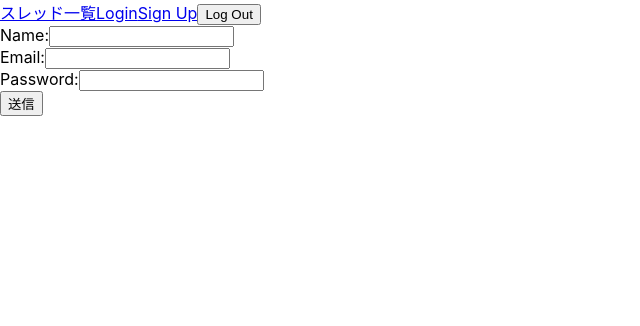
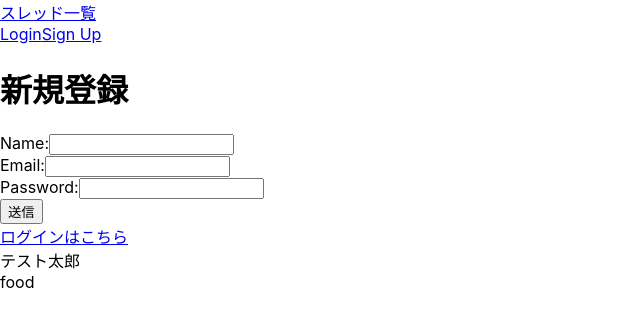
Before and after one commit to satouyuuki/react-yojigen-app, a React (Create React App) app in the folder yojigen-app/: page /signup in a window 1280 px wide. Shown: the top 326 px of the page, without its empty margins (0-640 px from the left). Built offline with nearby package versions, Linux system fonts and the light colour scheme.

Commit message:
ログインとの切り分け

```diff
--- a/yojigen-app/src/App.js
+++ b/yojigen-app/src/App.js
@@ -1,26 +1,45 @@
 import React, { Component } from 'react';
+import Login from './components/Login';
+import Signup from './components/Signup';
+import GuestRoute from './components/GuestRoute';
+import { BrowserRouter as Router, Route, Switch } from 'react-router-dom';
+import './App.css';
+import Header from './components/Header';
 import Create from './components/Create';
 import Edit from './components/Edit';
 import Comment from './components/Comment';
 import Thread from './components/Thread';
-import Header from './components/Header';
-import Login from './components/Login';
-import Signup from './components/Signup';
-import { BrowserRouter as Router, Route } from 'react-router-dom';
-import './App.css';
 
 class App extends Component {
+  constructor(props) {
+    super(props);
+    this.state= {
+      test: 'テスト太郎'
+    }
+    this.updateState = this.updateState.bind(this);
+  }
+  updateState(state) {
+    this.setState({test: state});
+  }
   render() {
     return (
-      <Router>
-        <Header />
-        <Route path='/login' component={Login} />
-        <Route path='/signup' component={Signup} />
-        <Route path='/thread/comment/:id' component={Comment} />
-        <Route exact path='/' component={Thread} />
-        <Route path='/thread/edit/:id' component={Edit} />
-        <Route path='/thread/create' component={Create} />
-      </Router>
+      <div>
+        <Router>
+          <Header updateState={this.updateState} name={this.state.test}/>
+          <Switch>
+            {/* <Route exact path='/' component={Default} /> */}
+            <Route exact path="/" component={Thread} />
+            <Route path="/thread/comment/:id" component={Comment} />
+            <Route path="/thread/edit/:id" component={Edit} />
+            <Route path="/thread/create" component={Create} />
+
+            <GuestRoute path='/login' children={<Login />}  updateState={this.updateState} name={this.state.test} />
+            <GuestRoute path='/signup' children={<Signup />}  updateState={this.updateState} name={this.state.test} />
+          </Switch>
+          <div>{this.state.test}</div>
+        </Router>
+        <footer>food</footer>
+      </div>
     )
   }
 }
--- /dev/null
+++ b/yojigen-app/src/components/GuestRoute.js
@@ -0,0 +1,31 @@
+import React, { Component }  from 'react';
+import { Route, Redirect } from 'react-router-dom';
+
+// function GuestRoute(props) {
+//   console.log(props);
+//   const isAuth = true;
+//   return isAuth ? <Redirect to="/"/> : <Route {...props}/>
+// }
+class GuestRoute extends Component {
+  constructor(props) {
+    super(props);
+    this.state = {};
+    console.log('guestRoute');
+    console.log(this.props);
+  }
+  componentDidUpdate() {
+    this.authChack();
+  }
+  authChack() {
+    const isAuth = this.props.name === 'テスト太郎' ? false : true;
+    return isAuth;
+  }
+  render() {
+    const isAuth = this.authChack();
+    return (
+      isAuth ? <Redirect to="/" /> : <Route {...this.props} />
+    );
+  }
+}
+
+export default GuestRoute;
--- a/yojigen-app/src/components/Header.js
+++ b/yojigen-app/src/components/Header.js
@@ -1,25 +1,66 @@
 import React, { Component } from 'react';
 import { withRouter, Link } from 'react-router-dom';
-
+/**
+ * 認証状態を保持する変数
+ */
+// var UserStatus = {
+//   auth: false
+// };
 class Header extends Component {
   constructor(props) {
     super(props);
+    // this.state = {
+    //   name: '',
+    // }
+    console.log('header')
+  }
+  componentDidMount() {
+    let token = localStorage.getItem('token');
+    if (token === null) return;
+    token += "Bearer " + token;
+    console.log(token);
+    fetch('/user-name', {
+      headers: {
+        "Content-type": 'application/json',
+        "Authorization": token,
+      }
+    })
+      .then(res => res.json())
+      .then((data) => {
+        // UserStatus.auth = true;
+        this.props.updateState(data.name);
+        // this.setState({
+        //   name: data.name
+        // })
+      })
+      .catch(err => console.log(err));
   }
   handleLogout() {
     localStorage.removeItem('token');
     alert('ログアウトしました');
+    console.log(this.props);
+    this.props.updateState('テスト太郎');
     this.props.history.push('/login');
   }
   render() {
     return (
       <div>
         <Link to="/">スレッド一覧</Link>
-        <Link to="/login">Login</Link>
-        <Link to="/signup">Sign Up</Link>
-        <button onClick={this.handleLogout.bind(this)}>Log Out</button>
+        {this.props.name != 'テスト太郎'
+          ?
+          <div>
+            <button onClick={this.handleLogout.bind(this)}>Log Out</button>
+            <span>{this.props.name}さん</span>
+          </div>
+          :
+          <div>
+            <Link to="/login">Login</Link>
+            <Link to="/signup">Sign Up</Link>
+          </div>
+        }
       </div>
     )
   }
 }
-
+// this.props propsにhistory objectが渡される
 export default withRouter(Header);
--- a/yojigen-app/src/components/Login.js
+++ b/yojigen-app/src/components/Login.js
@@ -1,5 +1,5 @@
 import React, { Component } from 'react';
-import { Link } from 'react-router-dom';
+import { Link, withRouter } from 'react-router-dom';
 
 class Login extends Component {
   constructor(props) {
@@ -8,6 +8,8 @@ class Login extends Component {
       email: '',
       password: ''
     }
+    console.log('login');
+    console.log(this.props);
   }
   handleEmailVal(e) {
     this.setState({
@@ -38,13 +40,15 @@ class Login extends Component {
         localStorage.setItem('token', data.accessToken);
         this.setState({ email: '' });
         this.setState({ password: '' });
-        // this.props.history.push('/');
+        this.props.history.push('/');
       })
       .catch(err => console.log(err));
     e.preventDefault();
   }
   render() {
     return (
+      <div>
+        <h1>ログイン</h1>
         <form onSubmit={this.handleSubmit.bind(this)}>
           <div>
             <label>Email:</label>
@@ -62,8 +66,10 @@ class Login extends Component {
           </div>
           <input type="submit" value="送信" />
         </form>
+        <Link to="/signup">新規登録はこちら</Link>
+      </div>
     )
   }
 }
 
-export default Login;
+export default withRouter(Login);
--- a/yojigen-app/src/components/Signup.js
+++ b/yojigen-app/src/components/Signup.js
@@ -51,6 +51,8 @@ class Signup extends Component {
   }
   render() {
     return (
+      <div>
+        <h1>新規登録</h1>
         <form onSubmit={this.handleSubmit.bind(this)}>
           <div>
             <label>Name:</label>
@@ -75,6 +77,8 @@ class Signup extends Component {
           </div>
           <input type="submit" value="送信"/>
         </form>
+        <Link to="/login">ログインはこちら</Link>
+      </div>
     )
   }
 }
```
Also changed, not shown: 1 other file (tests, documents, lock files or other folders). Lines whose indentation alone changed are shown as unchanged.
